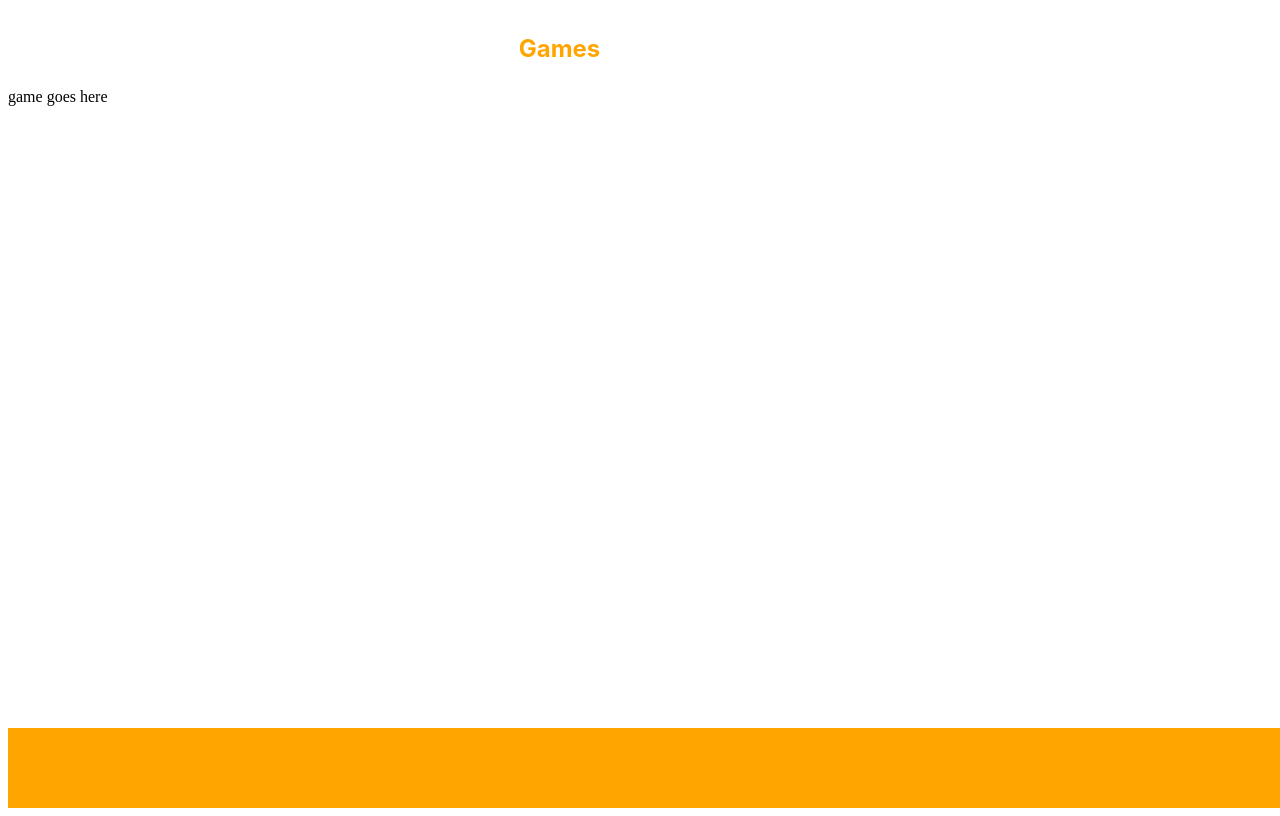
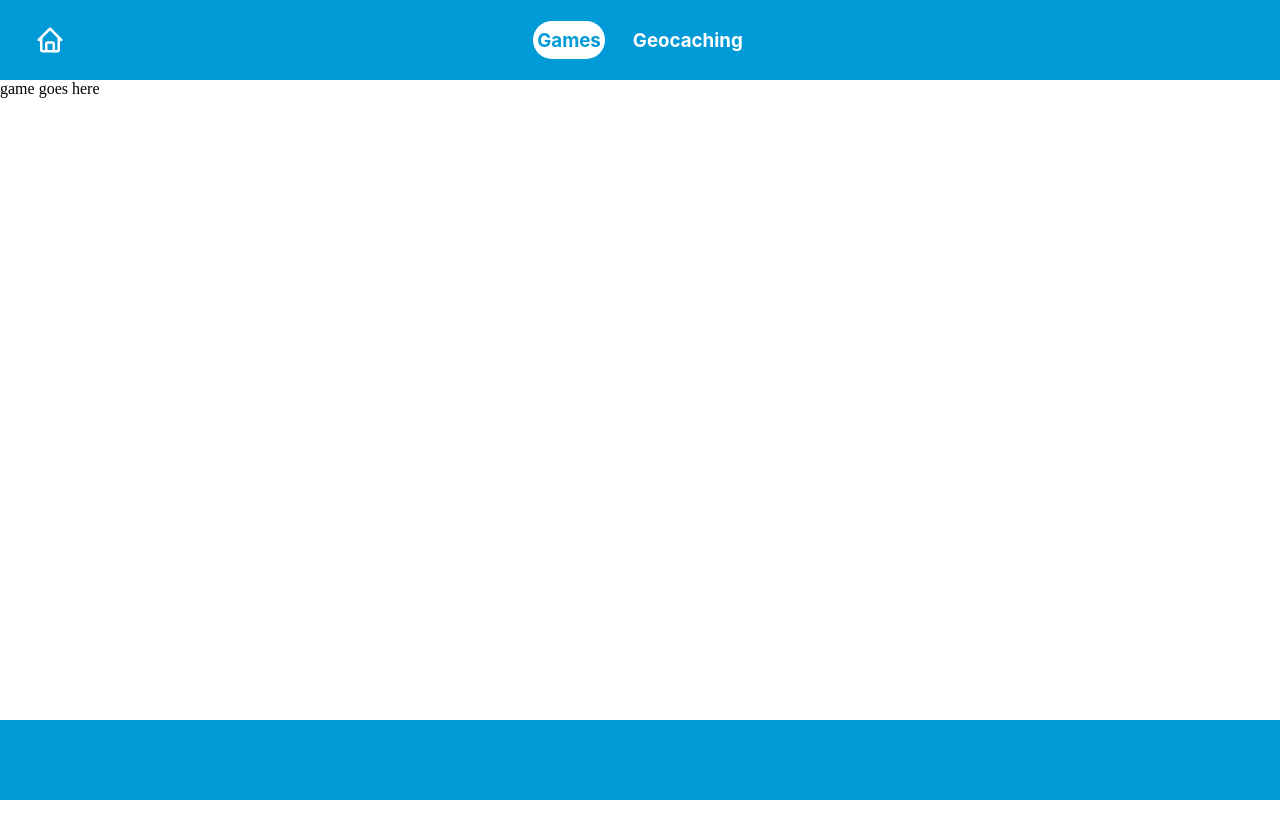
Before and after one commit to JoachimAA/iamjoachim, a Gatsby site: page /games in a window 1280 px wide. Built offline with nearby package versions, Linux system fonts and the light colour scheme; Gatsby itself is replaced by a stand-in of ours.

Commit message:
fix up page layout and use gatsby browser remove margin on body

```diff
--- /dev/null
+++ b/gatsby-browser.tsx
@@ -0,0 +1,12 @@
+import "./src/styles/global.css";
+import React from "react";
+import PageLayout from "./src/components/PageLayout";
+
+export function onRouteUpdate({ location, prevLocation }: any) {
+  console.log("new pathname", location.pathname);
+  console.log("old pathname", prevLocation ? prevLocation.pathname : null);
+}
+
+export function wrapPageElement({ element, props }) {
+  return <PageLayout {...props}>{element}</PageLayout>;
+}
--- a/package.json
+++ b/package.json
@@ -23,6 +23,7 @@
     "gatsby-plugin-styled-components": "^6.13.1",
     "react": "^18.2.0",
     "react-dom": "^18.2.0",
+    "react-icons": "^5.1.0",
     "styled-components": "^6.1.8"
   },
   "devDependencies": {
--- a/src/components/Footer.tsx
+++ b/src/components/Footer.tsx
@@ -6,7 +6,7 @@ export default function Footer() {
 }
 
 const Root = styled("div")({
-  backgroundColor: "orange",
+  backgroundColor: "var(--primary-color)",
   width: "100vw",
   height: "80px",
 });
--- a/src/components/header/Header.tsx
+++ b/src/components/header/Header.tsx
@@ -1,22 +1,42 @@
 import React from "react";
 import styled from "styled-components";
 import HeaderButton from "./HeaderButton";
+import { BiHome as HomeIcon } from "react-icons/bi";
+import { navigate } from "gatsby";
 
 export default function Header() {
   return (
     <Root>
-      <HeaderButton message="Games" path="/games" />
-      <HeaderButton message="Geocaching" path="/geocaching" />
+      <HomeButton onClick={() => navigate("/")}>
+        <HomeIcon color="var(--secondary-color)" size={30} />
+      </HomeButton>
+      <HeaderButtonsContainer>
+        <HeaderButton message="Games" path="/games" />
+        <HeaderButton message="Geocaching" path="/geocaching" />
+      </HeaderButtonsContainer>
     </Root>
   );
 }
 
+const HomeButton = styled("div")({
+  height: "30px",
+  gridArea: "1",
+  cursor: "pointer",
+  width: "30px",
+  justifySelf: "center",
+});
+
+const HeaderButtonsContainer = styled("div")({
+  display: "flex",
+  gap: "24px",
+  justifyContent: "center",
+});
+
 const Root = styled("div")({
   width: "100vw",
   height: "80px",
-  backgroundColor: "var(--main-theme)",
-  display: "flex",
-  justifyContent: "center",
-  gap: "24px",
+  backgroundColor: "var(--primary-color)",
+  display: "grid",
+  gridTemplateColumns: "100px auto 100px",
   alignItems: "center",
 });
--- a/src/components/header/HeaderButton.tsx
+++ b/src/components/header/HeaderButton.tsx
@@ -25,14 +25,19 @@ interface ContainerProps {
 
 const Container = styled("div")<{ selected: boolean }>`
   ${(props) => `
-    background-color: ${props.selected ? "white" : "transparent"};
+    background-color: ${
+      props.selected ? "var(--secondary-color)" : "transparent"
+    };
     border-radius: 40px;
     display: flex;
     justify-content: center;
     align-items: center;
     height: 30px;
-    padding: 6px;
-    color: ${props.selected ? "orange" : "white"};
+    padding: 4px;
+    cursor: pointer;
+    color: ${
+      props.selected ? "var(--primary-color)" : "var(--secondary-color)"
+    };
   `}
 `;
 
--- a/src/components/typography/Title.tsx
+++ b/src/components/typography/Title.tsx
@@ -9,6 +9,7 @@ export default function Title({ message }: TitleProps) {
   return <TitleRoot>{message}</TitleRoot>;
 }
 
-const TitleRoot = styled("h2")({
+const TitleRoot = styled("h3")({
   fontFamily: "-apple-system, Roboto, sans-serif, serif",
+  margin: "0px",
 });
--- a/src/pages/games.tsx
+++ b/src/pages/games.tsx
@@ -3,9 +3,5 @@ import PageLayout from "../components/PageLayout";
 import Title from "../components/typography/Title";
 
 export default function Games() {
-  return (
-    <PageLayout>
-      <div>game goes here</div>
-    </PageLayout>
-  );
+  return <div>game goes here</div>;
 }
--- a/src/pages/geocaching.tsx
+++ b/src/pages/geocaching.tsx
@@ -3,9 +3,5 @@ import PageLayout from "../components/PageLayout";
 import Title from "../components/typography/Title";
 
 export default function Games() {
-  return (
-    <PageLayout>
-      <div>geocaching</div>
-    </PageLayout>
-  );
+  return <div>geocaching</div>;
 }
--- a/src/pages/index.tsx
+++ b/src/pages/index.tsx
@@ -2,9 +2,5 @@ import * as React from "react";
 import PageLayout from "../components/PageLayout";
 
 export default function HomePage() {
-  return (
-    <PageLayout>
-      <div>welcome</div>
-    </PageLayout>
-  );
+  return <div>welcome</div>;
 }
--- a/src/styles/colors.css
+++ /dev/null
@@ -1,3 +0,0 @@
-:root {
-  --main-theme: #009bd6;
-}
--- /dev/null
+++ b/src/styles/global.css
@@ -0,0 +1,10 @@
+:root {
+  --primary-color: #009bd6;
+  --secondary-color: #ffffff;
+}
+
+body {
+  margin: 0;
+  width: 100%;
+  height: 100%;
+}
```
Also changed, not shown: src/gatsby-browser.tsx (deleted, +0 -13 lines), 1 other file.
